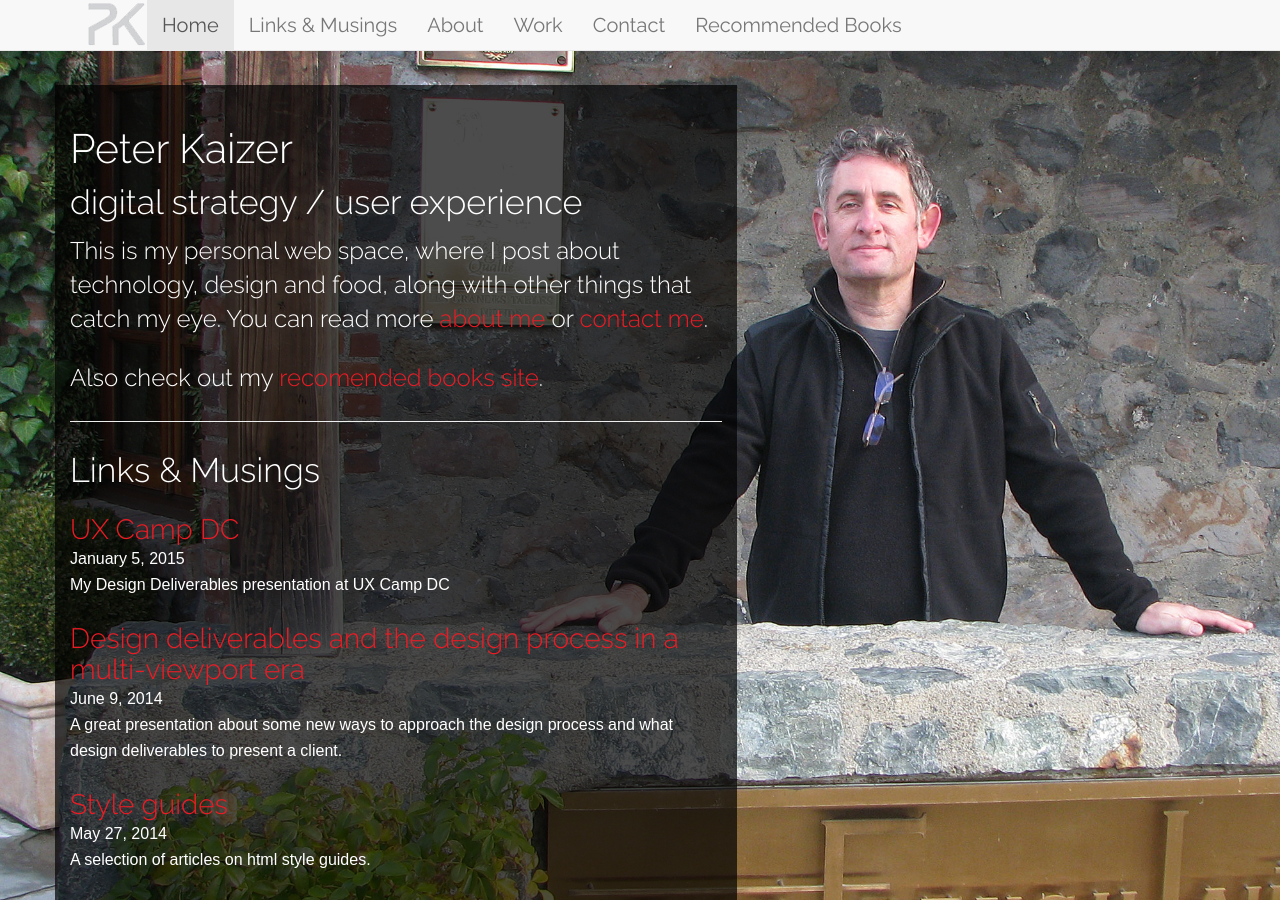
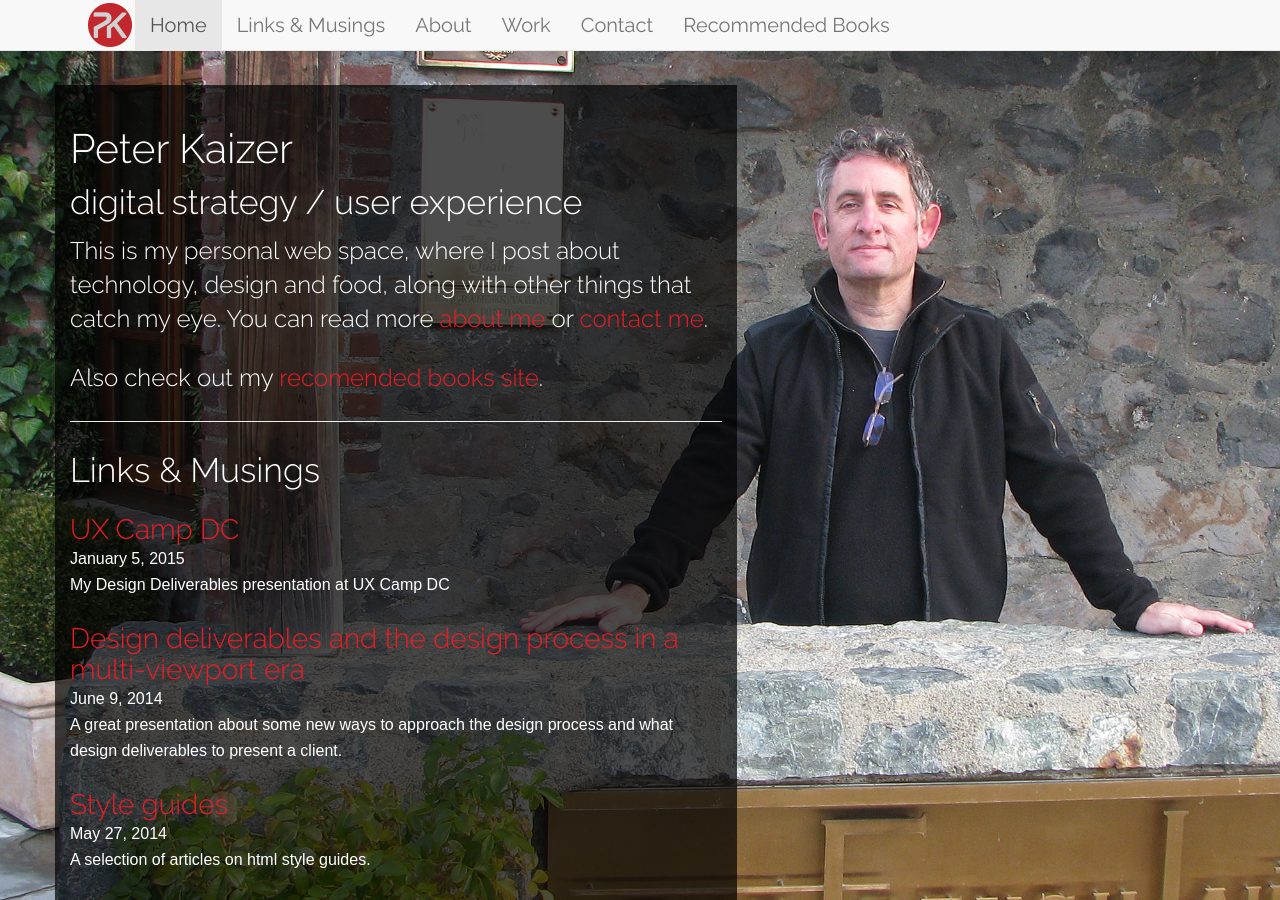
Before and after one commit to pdkaizer/new-jekyll-site, a Jekyll site: the page built from index.html, in a window 1280 px wide and 900 px high. Built offline with Jekyll 4.4.1, drawn with Linux system fonts in a browser that asks for light colours; some web fonts are replaced; the list of posts is cut into pages by our own code.

Commit message:
Updated logo

```diff
--- a/_includes/header.html
+++ b/_includes/header.html
@@ -10,7 +10,7 @@
           </div>
           <div class="collapse navbar-collapse">
             <ul class="nav navbar-nav">
-              <li><img src="/images/pk-logo.png" class="img-responsive" /></li>
+              <li><img src="/images/pk-circle.png" class="img-responsive" /></li>
               <li><a href="/">Home</a></li>
               <li><a href="/journal/">Links & Musings</a></li>
               <li><a href="/about/">About</a></li>
--- a/_includes/home-header.html
+++ b/_includes/home-header.html
@@ -12,7 +12,7 @@
           </div>
           <div class="collapse navbar-collapse">
             <ul class="nav navbar-nav">
-              <li><img src="/images/pk-logo.png" class="img-responsive" /></li>
+              <li><img src="/images/pk-circle.png" class="img-responsive" /></li>
               <li class="active"><a href="/">Home</a></li>
               <li><a href="#journal">Links & Musings</a></li>
               <li><a href="#about">About</a></li>
```
Also changed, not shown: images/pk-circle.png (added).
